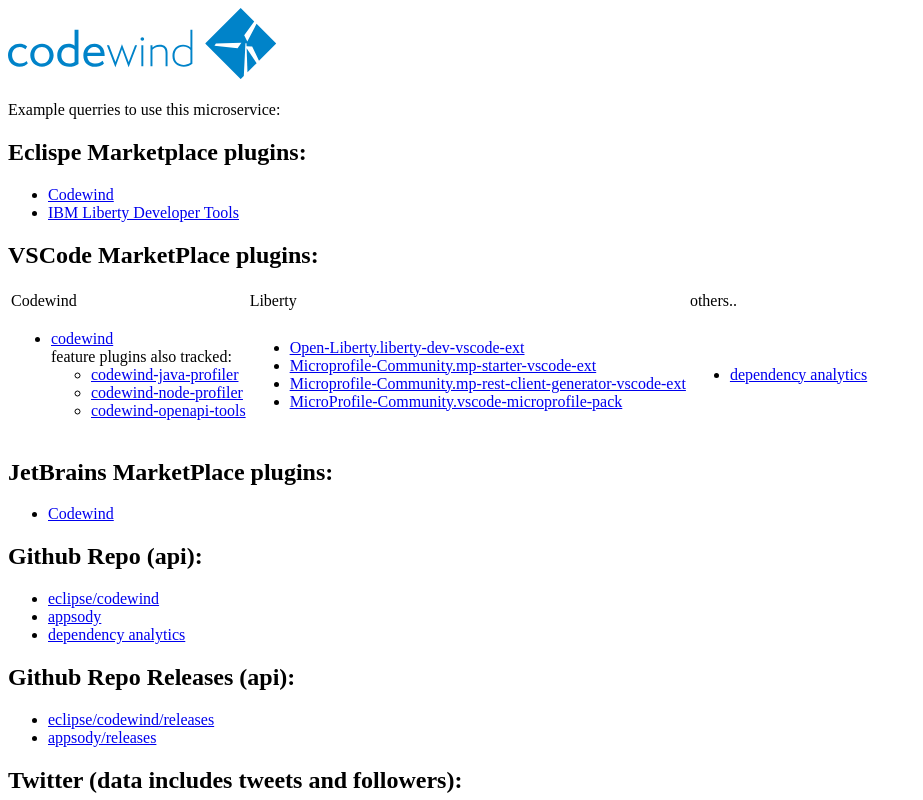
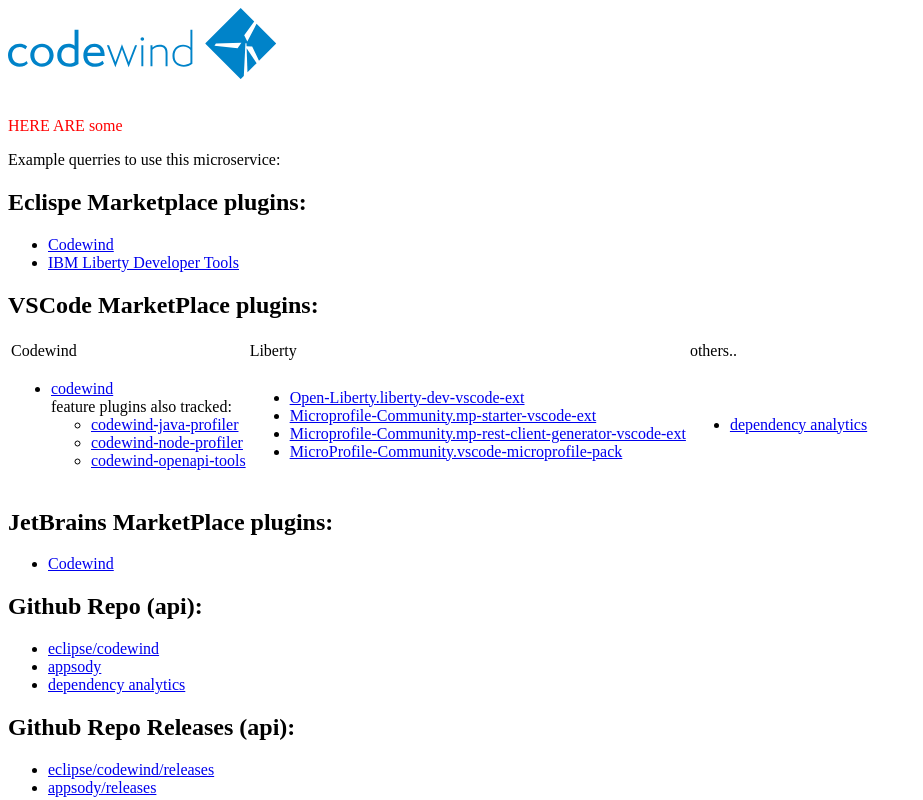
Before and after one commit to IBM/smarteradvocacy-get-data, a website: page public/index.html in a window 1280 px wide. Shown: the top 800 px of the page, without its empty margins (0-923 px from the left). Drawn offline with Linux system fonts and the light colour scheme.

Commit message:
initial commit

```diff
--- a/public/index.html
+++ b/public/index.html
@@ -37,7 +37,7 @@
 <header id="flex-header">
     <div class="cloud-header"></div>
     <br/>
-    Example querries to use this microservice:
+    <p style="color:red">HERE ARE some </p>Example querries to use this microservice:
     <h2>Eclispe Marketplace plugins:</h2>
     <ul>
         <li><a href="./get-data?campaign=Codewind&getDataType=EclipsePluginMarketplaceMetrics&uri=https://marketplace.eclipse.org/content/codewind&uriHash=group-metrics-tab">Codewind</a></li>
```
Also changed, not shown: README.md.
